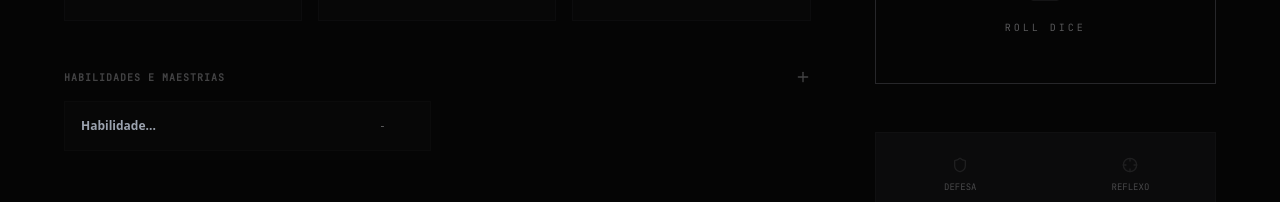
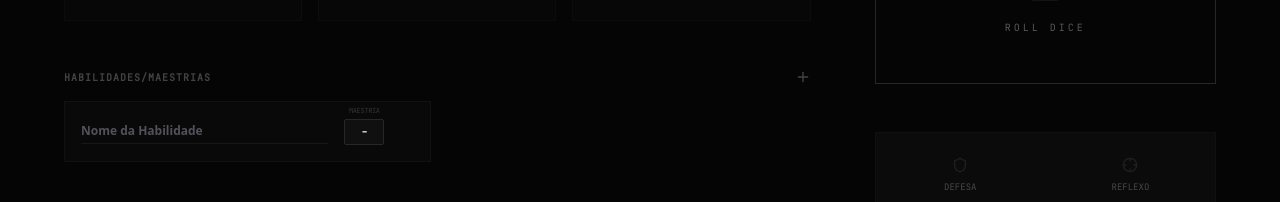
Before and after one commit to yuridevv/deadlock-sheet-vanguard, a React (Vite) app: page / in a window 1280 px wide. Shown: the part 838-1040 px from the top of the page. Built offline with nearby package versions, Linux system fonts and the light colour scheme.

Commit message:
You can now drag items to reorganize and maestry is easier to edit

```diff
--- a/src/App.jsx
+++ b/src/App.jsx
@@ -2,7 +2,8 @@ import React, { useState, useEffect, useRef } from 'react';
 import {
   Shield, Dice5, Sun, Moon, HeartPulse, ScrollText, Skull,
   Trash2, Crosshair, Download, Upload, Plus, Minus,
-  Brain, Users, Eye, Camera, Star, Wind, ImageIcon, Sword, Zap, ZapOff
+  Brain, Users, Eye, Camera, Star, Wind, ImageIcon, Sword, Zap, ZapOff,
+  GripVertical
 } from 'lucide-react';
 
 // --- Componente de Partículas ---
@@ -134,6 +135,7 @@ export default function VanguardDossierV7() {
   const [rollDetails, setRollDetails] = useState({ source: 'D12', mod: 0 });
   const [isDead, setIsDead] = useState(false);
   const [showContent, setShowContent] = useState(false);
+  const [draggedItemIndex, setDraggedItemIndex] = useState(null);
 
   const fileInputRef = useRef(null);
   const imageInputRef = useRef(null);
@@ -228,6 +230,28 @@ export default function VanguardDossierV7() {
       } catch (err) { alert("Erro no JSON."); }
     };
     reader.readAsText(file);
+  };
+
+  const handleDragStart = (index) => {
+    setDraggedItemIndex(index);
+  };
+
+  const handleDragOver = (e, index) => {
+    e.preventDefault();
+    if (draggedItemIndex === null || draggedItemIndex === index) return;
+
+    const newInventario = [...inventario];
+    const itemSendoArrastado = newInventario[draggedItemIndex];
+
+    newInventario.splice(draggedItemIndex, 1);
+    newInventario.splice(index, 0, itemSendoArrastado);
+
+    setDraggedItemIndex(index);
+    setInventario(newInventario);
+  };
+
+  const handleDragEnd = () => {
+    setDraggedItemIndex(null);
   };
 
   return (
@@ -347,7 +371,7 @@ export default function VanguardDossierV7() {
             </div>
             <div>
               <h2 className="text-[10px] font-black tracking-[0.5em] opacity-30 uppercase font-mono transition-opacity group-hover:opacity-50">DEADLOCK SHEET</h2>
-              <p className="text-[9px] font-bold opacity-20 uppercase font-mono">Archive 0.7.8 // VANGUARD</p>
+              <p className="text-[9px] font-bold opacity-20 uppercase font-mono">Version 0.7.8 // VANGUARD</p>
             </div>
           </div>
           <div className="flex gap-2">
@@ -425,22 +449,35 @@ export default function VanguardDossierV7() {
 
                   <div className="space-y-4">
                     <div className="flex justify-between items-center opacity-30">
-                      <h3 className="text-[10px] font-black uppercase tracking-widest font-mono">Habilidades e Maestrias</h3>
+                      <h3 className="text-[10px] font-black uppercase tracking-widest font-mono">Habilidades/Maestrias</h3>
                       <button onClick={() => setHabilidades([...habilidades, {id: Date.now(), nome: '', rank: ''}])} className="hover:text-white transition-colors"><Plus size={16}/></button>
                     </div>
                     <div className="grid grid-cols-1 md:grid-cols-2 gap-3">
                       {habilidades.map((h, i) => (
-                        <div key={h.id} className="flex items-center gap-4 p-4 border border-zinc-800/10 bg-white/[0.01] hover:border-zinc-700 transition-all duration-300 group">
-                          <input value={h.nome} onChange={(e) => {
+                        <div key={h.id} className="flex items-center gap-4 p-4 border border-zinc-800/30 bg-white/[0.02] hover:border-zinc-500 transition-all duration-300 group">
+                          <input
+                            value={h.nome}
+                            onChange={(e) => {
                               const newH = [...habilidades];
                               newH[i] = { ...newH[i], nome: e.target.value };
                               setHabilidades(newH);
-                          }} className="flex-1 bg-transparent text-xs font-bold outline-none smooth-input" placeholder="Habilidade..." />
-                          <input value={h.rank} onChange={(e) => {
+                            }}
+                            className="flex-1 bg-transparent text-xs font-bold outline-none border-b border-zinc-800/50 focus:border-zinc-400 py-1 transition-colors placeholder:text-zinc-600"
+                            placeholder="Nome da Habilidade"
+                          />
+                          <div className="relative">
+                            <input
+                              value={h.rank}
+                              onChange={(e) => {
                                 const newH = [...habilidades];
                                 newH[i] = { ...newH[i], rank: e.target.value };
                                 setHabilidades(newH);
-                          }} className="w-8 bg-transparent text-right text-xs opacity-40 outline-none smooth-input" />
+                              }}
+                              className="w-10 bg-zinc-900/50 border border-zinc-800 focus:border-zinc-500 text-center text-xs font-mono font-bold py-1 outline-none transition-all rounded-sm placeholder:opacity-30"
+                              placeholder="0"
+                            />
+                            <div className="absolute -top-3 left-1/2 -translate-x-1/2 text-[7px] font-mono opacity-20 uppercase tracking-tighter">Maestria</div>
+                          </div>
                           <button onClick={() => setHabilidades(habilidades.filter(hab => hab.id !== h.id))} className="opacity-0 group-hover:opacity-100 text-red-900 transition-opacity duration-300"><Trash2 size={14}/></button>
                         </div>
                       ))}
@@ -471,7 +508,17 @@ export default function VanguardDossierV7() {
               {activeTab === 'inventario' && (
                 <div className="space-y-4 animate-[fadeIn_0.3s_ease-out]">
                   {inventario.map((item, i) => (
-                    <div key={i} className="flex items-center gap-4 p-4 border border-zinc-800/10 group bg-white/[0.01] hover:border-zinc-700 transition-all duration-300">
+                    <div
+                      key={i}
+                      draggable
+                      onDragStart={() => handleDragStart(i)}
+                      onDragOver={(e) => handleDragOver(e, i)}
+                      onDragEnd={handleDragEnd}
+                      className={`flex items-center gap-4 p-4 border border-zinc-800/10 group bg-white/[0.01] hover:border-zinc-700 transition-all duration-300 ${draggedItemIndex === i ? 'opacity-30 border-dashed border-zinc-500' : ''}`}
+                    >
+                      <div className="cursor-grab active:cursor-grabbing text-zinc-700 hover:text-zinc-400 p-1">
+                        <GripVertical size={16} />
+                      </div>
                       <span className="text-[10px] opacity-10 font-mono transition-opacity group-hover:opacity-30">{i+1}</span>
                       <input value={item.item} onChange={(e) => {
                         const newInv = [...inventario];
@@ -586,12 +633,12 @@ export default function VanguardDossierV7() {
 
             <div className="grid grid-cols-2 gap-px bg-zinc-800/20 border border-zinc-800/20 overflow-hidden">
                <div className="p-6 text-center hover:bg-white/[0.02] transition-colors duration-300">
-                  <Shield size={16} className="mx-auto mb-2 opacity-10"/>
+                  <Shield size={16} className="mx-auto mb-2 opacity-10" />
                   <p className="text-[9px] font-mono opacity-30 uppercase">Defesa</p>
                   <p className="text-4xl font-serif"><AnimatedNumber value={defesaBase} /></p>
                </div>
                <div className="p-6 text-center hover:bg-white/[0.02] transition-colors duration-300">
-                  <Crosshair size={16} className="mx-auto mb-2 opacity-10"/>
+                  <Crosshair size={16} className="mx-auto mb-2 opacity-10" />
                   <p className="text-[9px] font-mono opacity-30 uppercase">Reflexo</p>
                   <p className="text-4xl font-serif"><AnimatedNumber value={reflexoBase} /></p>
                </div>
```
Lines whose indentation alone changed are shown as unchanged.
